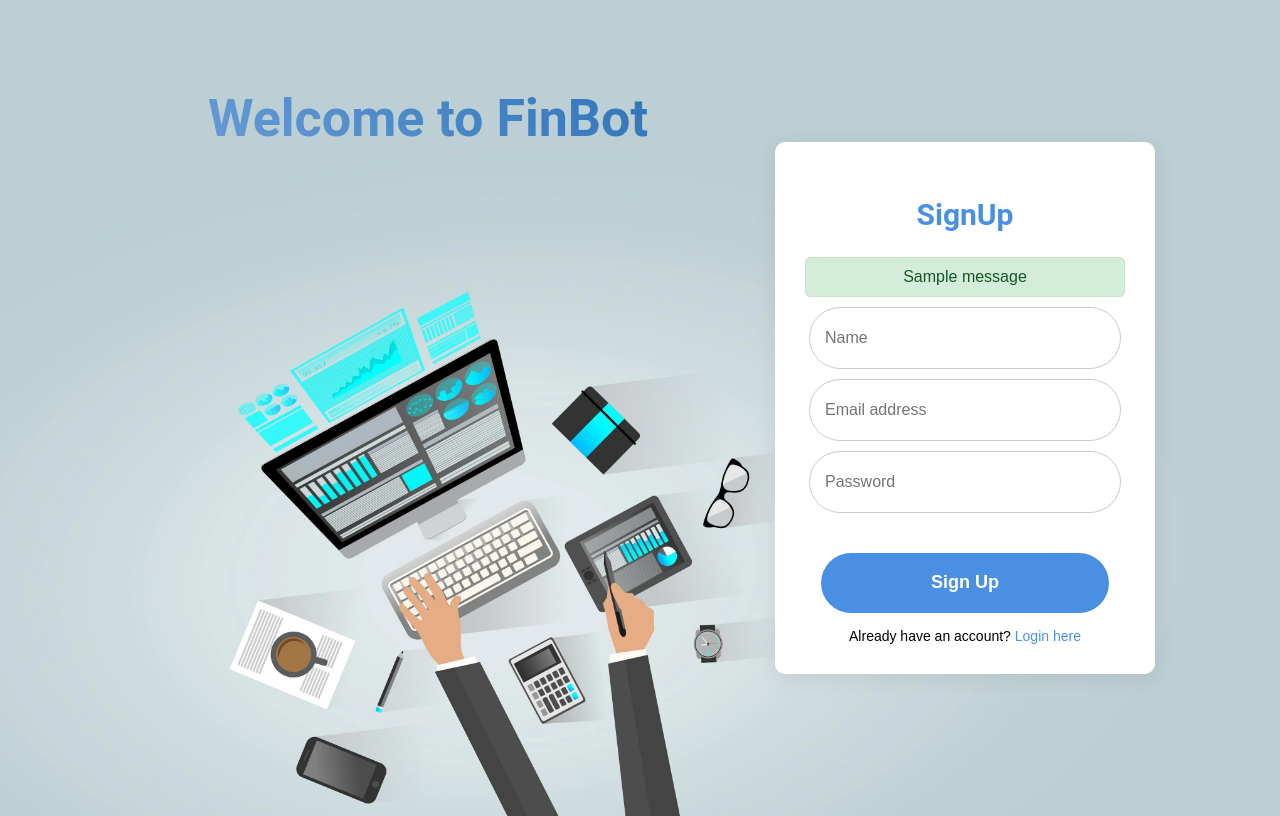
After one commit to Not-Lorem-Ipsum/RupeeWise, a Flask app: page /signup in a window 1280 px wide. The commit adds this page. Run offline with Flask 3, Linux system fonts and the light colour scheme; one stand-in notice (Sample message) is shown.

Commit message:
Final FinBot

```diff
--- a/app.py
+++ b/app.py
@@ -1,58 +1,138 @@
-from flask import Flask, render_template, request, jsonify
-import numpy as np
-import pandas as pd
+from flask import Flask, render_template, redirect, url_for, request, session, flash, jsonify
+from dotenv import load_dotenv
 import google.generativeai as genai
 import os
+import pandas as pd
 import warnings
-from dotenv import load_dotenv
-
 
 # Load environment variables from .env file
 load_dotenv()
 
-# Ignore all warnings
+# Ignore warnings to avoid cluttered console output
 warnings.filterwarnings("ignore")
 
-# Configure the API key
+# Configure the Gemini AI API key from environment variables
 GEMINI_API_KEY = os.getenv("API_KEY")
 genai.configure(api_key=GEMINI_API_KEY)
 
-# Initialize the model
+# Initialize the Gemini AI model
 model = genai.GenerativeModel("gemini-1.5-flash")
 chat = model.start_chat(history=[])
 
-# Flask app
+# Create a Flask web application
 app = Flask(__name__)
 
+# Set a random secret key for session management
+app.secret_key = os.urandom(24)
 
 def is_finance_related(message):
-    """Check if the message is related to finance."""
+    """
+    Check if the user message is finance-related.
+    Reads finance-related keywords from a CSV file and checks if any of them are in the message.
+    """
     df = pd.read_csv("data/finance_keywords.csv", header=None)
-    finance_keywords = pd.Series(df[0])
+    finance_keywords = pd.Series(df[0])  # Extract keywords from the first column
     return any(keyword in message.lower() for keyword in finance_keywords)
 
+@app.before_request
+def init_session():
+    """Initialize session storage for user data if not already present."""
+    if "users" not in session:
+        session["users"] = {}
 
 @app.route('/')
-def index():
-    return render_template('index.html')
+def home():
+    """Render the home page."""
+    return render_template('home.html')
 
+@app.route('/login', methods=['GET', 'POST'])
+def login():
+    """
+    Handle user login.
+    If the user exists and credentials are correct, log them in.
+    Otherwise, display an appropriate error message.
+    """
+    if request.method == 'POST':
+        username = request.form["username"]
+        password = request.form["password"]
+
+        # Check if user exists
+        if username in session["users"]:
+            # Validate password
+            if session["users"][username]["password"] == password:
+                session["user"] = username  # Store the logged-in username in session
+                return render_template('ChatBot.html')
+            else:
+                flash("Invalid username or password.", "error")
+                return render_template('login.html')
+        else:
+            flash("Account does not exist.", "error")
+
+    return render_template('login.html')
+
+@app.route('/signup', methods=['GET', 'POST'])
+def signup():
+    """
+    Handle user signup.
+    Validate input fields and ensure email format is correct.
+    If the user already exists, prevent duplicate accounts.
+    """
+    if request.method == 'POST':
+        name = request.form['name']
+        email = request.form['email']
+        password = request.form['password']
+
+        # Validate email format
+        if '@' not in email:
+            flash("Incorrect email address.", "error")
+            return redirect(url_for('signup'))
+
+        # Validate name (should contain only alphabets and spaces)
+        if not name.replace(" ", "").isalpha():
+            flash("Incorrect name.", "error")
+            return redirect(url_for("signup"))
+
+        username = email.split('@')[0]  # Generate username from email prefix
+
+        # Check if username already exists
+        if username in session['users']:
+            flash("Account already exists! Please log in.", "error")
+            return redirect(url_for('signup'))
+        else:
+            # Store user data in session
+            session['users'][username] = {"email": email, "password": password}
+            session.modified = True  # Mark session as modified
+            flash(f"Account created successfully! Your username is '{username}'. Please log in.", "success")
+            return redirect(url_for('login'))
+
+    return render_template("signup.html")
 
 @app.route('/chat', methods=['POST'])
 def chat_with_bot():
+    """
+    Handle chatbot interactions.
+    - Exit on "quit", "bye", or "exit".
+    - Show chat history on "history" command.
+    - Respond only to finance-related questions.
+    """
     user_message = request.json.get("message")
 
+    # Exit chat
     if user_message.lower() in ["quit", "bye", "exit"]:
         return jsonify({"response": "Goodbye!"})
 
+    # Show chat history
     if user_message.lower() == "history":
         return jsonify({"response": str(chat.history)})
 
+    # Restrict chatbot to finance-related topics
     if not is_finance_related(user_message):
         return jsonify({"response": "Please ask finance-related questions only."})
 
+    # Generate AI response
     response = chat.send_message(user_message)
     return jsonify({"response": response.text})
 
-
 if __name__ == '__main__':
+    # Run the Flask application in debug mode
     app.run(debug=True)
--- /dev/null
+++ b/static/signup.css
@@ -0,0 +1,161 @@
+/* Body styling */
+body {
+    background-image: url("bg_2.webp");
+    background-size: cover;
+    display: flex;
+    justify-content: center;
+    align-items: center;
+    height: 100vh;
+    font-family: Arial, sans-serif;
+    position: relative;
+    overflow: hidden; /* Prevents scrolling */
+}
+
+/* Welcome text */
+.welcome-text {
+    position: absolute;
+    top: 80px;
+    left: 200px;
+    font-size: 52px;
+    font-weight: bold;
+    font-family: 'Roboto', sans-serif;
+    animation: fadeIn 1.5s ease-in-out;
+    background: linear-gradient(45deg, #679ad4, #3075b9);
+    -webkit-background-clip: text;
+    -webkit-text-fill-color: transparent;
+    transition: transform 0.3s ease-in-out;
+}
+
+/* Hover effect for Welcome text */
+.welcome-text:hover {
+    transform: scale(1.05);
+}
+
+/* Container for the login form */
+.signup-container {
+    background-color: #ffffff;
+    border-radius: 10px;
+    box-shadow: 0 4px 20px rgba(66, 59, 59, 0.1);
+    padding: 30px;
+    width: 320px;
+    text-align: center;
+    position: relative;
+    margin-left: 650px;
+    opacity: 0;
+    animation: slideUp 1s ease-out forwards;
+}
+
+/* Header */
+h2 {
+    text-align: center;
+    color: #4A90E2;
+    font-family: 'Roboto', sans-serif;
+    font-size: 30px;
+    font-weight: bold;
+}
+
+/* Input fields */
+input[type="text"],
+input[type="password"] {
+    width: 280px;
+    height: 50px;
+    border-radius: 32.8px;
+    padding: 5px 15px;
+    margin-bottom: 10px;
+    border: 1px solid #ccc;
+    font-size: 16px;
+    transition: border 0.3s ease-in-out, box-shadow 0.3s ease-in-out;
+}
+
+/* Input field focus effect */
+input[type="text"]:focus,
+input[type="password"]:focus {
+    border: 1px solid #4A90E2;
+    box-shadow: 0 0 10px rgba(74, 144, 226, 0.5);
+    outline: none;
+}
+
+
+/* Login button */
+button {
+    background-color: #4A90E2;
+    color: white;
+    padding: 10px;
+    height: 60px;
+    width: 90%;
+    border: none;
+    border-radius: 30px;
+    cursor: pointer;
+    font-size: 18px;
+    font-weight: bold;
+    margin-top: 30px;
+    transition: background-color 0.3s ease-in-out, transform 0.2s ease-in-out;
+}
+
+/* Button hover effect */
+button:hover {
+    background-color: #357ABD;
+    transform: scale(1.05);
+}
+
+/* Footer links */
+.footer-links {
+    text-align: center;
+    margin-top: 15px;
+    font-size: 14px;
+}
+
+/* Footer link hover effect */
+.footer-links a {
+    color: #4A90E2;
+    text-decoration: none;
+    transition: color 0.3s ease-in-out;
+}
+
+.footer-links a:hover {
+    color: #357ABD;
+    text-decoration: underline;
+}
+
+/* Keyframes for smooth animations */
+@keyframes fadeIn {
+    from {
+        opacity: 0;
+        transform: translateY(-20px);
+    }
+    to {
+        opacity: 1;
+        transform: translateY(0);
+    }
+}
+
+@keyframes slideUp {
+    from {
+        opacity: 0;
+        transform: translateY(50px);
+    }
+    to {
+        opacity: 1;
+        transform: translateY(0);
+    }
+}
+
+.alert {
+    padding: 10px;
+    margin: 10px 0;
+    border-radius: 5px;
+    font-size: 16px;
+    text-align: center;
+}
+
+.alert.success {
+    background-color: #d4edda;
+    color: #155724;
+    border: 1px solid #c3e6cb;
+}
+
+.alert.error {
+    background-color: #f8d7da;
+    color: #721c24;
+    border: 1px solid #f5c6cb;
+}
--- /dev/null
+++ b/templates/signup.html
@@ -0,0 +1,40 @@
+<!DOCTYPE html>
+<html lang="en">
+<head>
+    <meta charset="UTF-8">
+    <meta name="viewport" content="width=device-width, initial-scale=1.0">
+    <title>SignUp Page</title>
+    <link rel="stylesheet" href="{{url_for('static',filename='signup.css')}}">
+    <br>
+</head>
+<body>
+    <div class="welcome-text">Welcome to <span>FinBot</span></div>
+    <br>
+    <div class="signup-container">
+        <h2>SignUp</h2>
+        {% with messages = get_flashed_messages(with_categories=true) %}
+            {% if messages %}
+                {% for category, message in messages %}
+                    <div class="alert {{ category }}">{{ message }}</div>
+                {% endfor %}
+            {% endif %}
+        {% endwith %}
+        <form action="/signup" method="post" autocomplete="off">
+            <input type="text" placeholder="Name" name="name"
+            autocomplete="off" autocorrect="off" autocapitalize="off" spellcheck="false" required>
+            <input type="text" placeholder="Email address" name="email"
+            autocomplete="off" autocorrect="off" autocapitalize="off" spellcheck="false" required>
+            <input type="password" placeholder="Password" name="password"
+            autocomplete="off" autocorrect="off" autocapitalize="off" spellcheck="false" required>
+            <br>
+            <button type="submit">Sign Up</button>
+            <!-- <label class="checkbox">
+                <input type="checkbox" name="remember"> Remember Password
+            </label> -->
+        </form>
+        <div class="footer-links">
+            Already have an account? <a href="{{url_for('login')}}">Login here</a>
+        </div>
+    </div>
+</body>
+</html>
```
Also changed, not shown: static/home.css (added, +53 -0 lines), static/login.css (renamed from static/login_styles.css, +27 -0 lines), templates/ChatBot.html (renamed from templates/index.html, +21 -4 lines), templates/home.html (added, +17 -0 lines), templates/login.html (added, +38 -0 lines), templates/login_index.html (deleted, +0 -24 lines), static/Login.webp (added), static/finbot.ico (added), static/home.ico (added), static/home.png (added), static/login.ico (added), static/style.css (renamed from static/styles.css), static/wall.webp (added).
